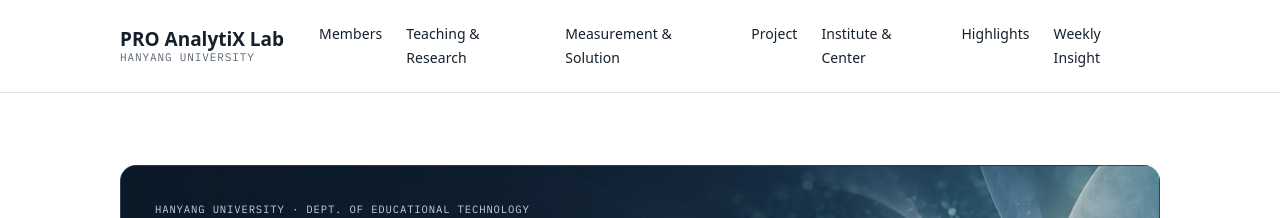
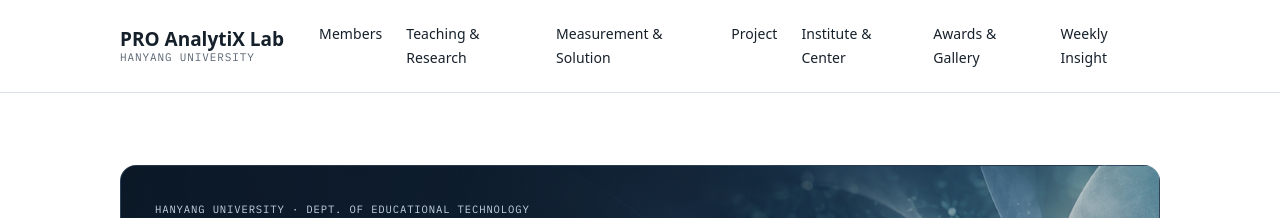
Before and after one commit to drsprolab/drsprolab.github.io, a Jekyll site: the page built from index.html, in a window 1280 px wide. Shown: the top 218 px of the page. Built offline with Jekyll 4.4.1, drawn with Linux system fonts in a browser that asks for light colours; some web fonts are replaced.

Commit message:
상단 메뉴·페이지 제목: Highlights → Awards & Gallery
Co-Authored-By: Claude Opus 5.5 <noreply@anthropic.com>

```diff
--- a/_data/navigation.yml
+++ b/_data/navigation.yml
@@ -26,7 +26,7 @@
     - { title: ECDI, url: /institutes/ecdi/ }
     - { title: 교육과정혁신학과, url: /institutes/curriculum/ }
     - { title: 교육복지정책중점연구소, url: /institutes/welfare/ }
-- title: Highlights
+- title: Awards & Gallery
   url: /highlights/
   children:
     - { title: Awards, url: /highlights/#awards }
--- a/highlights.md
+++ b/highlights.md
@@ -1,7 +1,7 @@
 ---
 layout: page
-title: Highlights
-eyebrow: Highlights
+title: Awards & Gallery
+eyebrow: Awards & Gallery
 permalink: /highlights/
 wide: true
 lede: 우리가 함께 꿈꾸고 바라보는 것.
```
